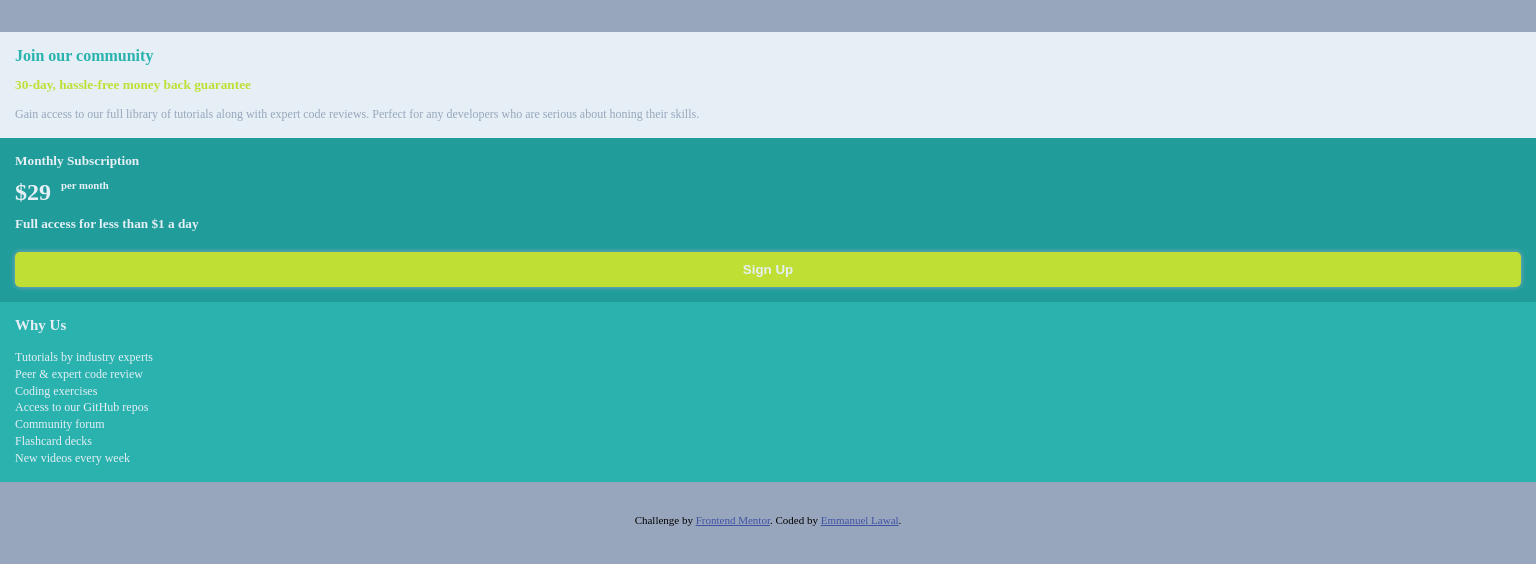
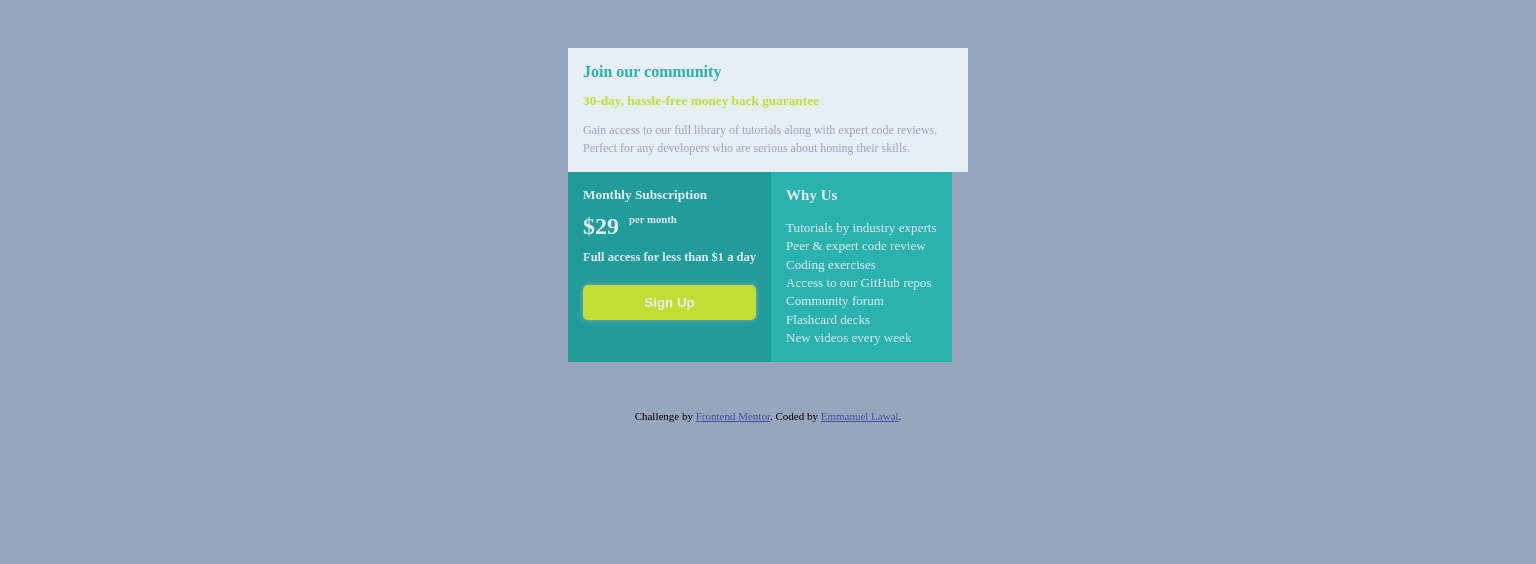
Before and after one commit to emmanuelayo-del/single-price-grid, a plain HTML site: page index.html in a window 1536 px wide. Drawn offline with Linux system fonts and the light colour scheme; a web font is replaced by a local one.

Commit message:
second commit

```diff
--- a/index.html
+++ b/index.html
@@ -37,6 +37,7 @@
           skills.
         </p>
       </div>
+      <div class="middle-and-bottom-section">
         <div class="middle-section">
           <h5 class="Monthly-Subscription">Monthly Subscription</h5>
           <div class="amount-cta">
@@ -59,6 +60,7 @@
           </div>
         </div>
       </div>
+    </div>
     <footer>
       <p class="attribution">
         Challenge by
--- a/queries.css
+++ b/queries.css
@@ -1,5 +1,38 @@
 @media (min-width: 1440px) {
   .container {
-    width: 100%;
+    width: 30%;
+  }
+
+  .middle-and-bottom-section {
+    display: flex;
+    flex-direction: row;
+  }
+
+  .full-access {
+    font-size: 12.5px;
+  }
+
+  .reasons {
+    font-size: 14px;
   }
 }
+
+@media (min-width: 768px) {
+  .container {
+    width: 50%;
+    max-width: 400px;
+  }
+
+  .middle-and-bottom-section {
+    display: flex;
+    flex-direction: row;
+  }
+
+  .full-access {
+    font-size: 12.5px;
+  }
+
+  .reasons {
+    font-size: 13.1px;
+  }
+}
--- a/style.css
+++ b/style.css
@@ -13,7 +13,7 @@ body {
 .container {
   width: 90%;
   /* max-width: 250px; */
-  margin: 2em auto;
+  margin: 3em auto;
 }
 @font-face {
   font-family: "Karla";
@@ -77,6 +77,7 @@ body {
   width: 100%;
   margin-block-start: 20px;
   box-shadow: 0 0 5px 0 hsl(218, 22%, 67%);
+  cursor: pointer;
 }
 
 .bottom-section {
```
Lines whose indentation alone changed are shown as unchanged.
